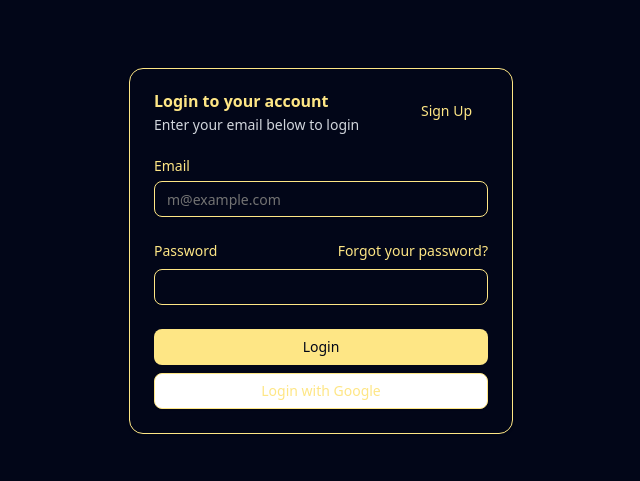
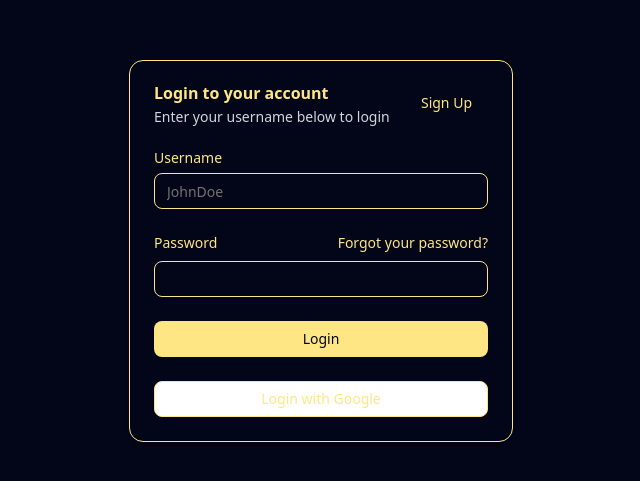
Before and after one commit to Annanyatiwary4/Forum_application, a React (Vite) app in the folder forumly_frontend/: page /login in a window 1280 px wide. Shown: the part 149-630 px from the top of the page, without its empty margins (319-959 px from the left). Built offline with nearby package versions, Linux system fonts and the light colour scheme.

Commit message:
working till user auth (#7)

```diff
--- a/forumly_frontend/package.json
+++ b/forumly_frontend/package.json
@@ -17,6 +17,7 @@
     "@radix-ui/react-slot": "^1.2.3",
     "@tabler/icons-react": "^3.35.0",
     "@tailwindcss/vite": "^4.1.13",
+    "axios": "^1.12.2",
     "class-variance-authority": "^0.7.1",
     "clsx": "^2.1.1",
     "date-fns": "^4.1.0",
--- a/forumly_frontend/src/Components/Signup.jsx
+++ b/forumly_frontend/src/Components/Signup.jsx
@@ -1,5 +1,6 @@
 "use client";
 
+import { useState } from "react";
 import { Button } from "@/components/ui/button";
 import {
   Card,
@@ -11,8 +12,49 @@ import {
 } from "@/components/ui/card";
 import { Input } from "@/components/ui/input";
 import { Label } from "@/components/ui/label";
+import { useNavigate } from "react-router-dom";
 
 export default function Signup() {
+  const [username, setUsername] = useState("");
+  const [email, setEmail] = useState("");
+  const [password, setPassword] = useState("");
+  const [loading, setLoading] = useState(false);
+  const [error, setError] = useState("");
+  const [success, setSuccess] = useState("");
+  const navigate = useNavigate();
+
+  const handleSubmit = async (e) => {
+    e.preventDefault();
+    setLoading(true);
+    setError("");
+    setSuccess("");
+
+    try {
+      const res = await fetch("http://localhost:8081/api/auth/signup", {
+        method: "POST",
+        headers: {
+          "Content-Type": "application/json",
+        },
+        credentials: 'include',
+        body: JSON.stringify({ username, email, password }),
+      });
+
+      const data = await res.json();
+
+      if (!res.ok) throw new Error(data.message || "Signup failed");
+
+      setSuccess("Account created successfully!");
+      setUsername("");
+      setEmail("");
+      setPassword("");
+      navigate("/dashboard"); // <-- client-side redirect
+    } catch (err) {
+      setError(err.message);
+    } finally {
+      setLoading(false);
+    }
+  };
+
   return (
     <div className="min-h-screen flex items-center justify-center bg-slate-950 px-4">
       <Card className="w-full max-w-sm bg-slate-950 text-white border-amber-200 border">
@@ -23,48 +65,69 @@ export default function Signup() {
           </CardDescription>
         </CardHeader>
         <CardContent>
-          <form>
-            <div className="flex flex-col gap-6">
+          <form onSubmit={handleSubmit} className="flex flex-col gap-6">
             {/* Name */}
             <div className="grid gap-2">
-                <Label htmlFor="name" className="text-amber-200">Name</Label>
+              <Label htmlFor="name" className="text-amber-200">
+                Name
+              </Label>
               <Input
                 id="name"
                 type="text"
                 placeholder="John Doe"
+                value={username}
+                onChange={(e) => setUsername(e.target.value)}
                 required
                 className="bg-slate-950 text-white border-amber-200 focus:border-amber-300"
               />
             </div>
+
             {/* Email */}
             <div className="grid gap-2">
-                <Label htmlFor="email" className="text-amber-200">Email</Label>
+              <Label htmlFor="email" className="text-amber-200">
+                Email
+              </Label>
               <Input
                 id="email"
                 type="email"
                 placeholder="m@example.com"
+                value={email}
+                onChange={(e) => setEmail(e.target.value)}
                 required
                 className="bg-slate-950 text-white border-amber-200 focus:border-amber-300"
               />
             </div>
+
             {/* Password */}
             <div className="grid gap-2">
-                <Label htmlFor="password" className="text-amber-200">Password</Label>
+              <Label htmlFor="password" className="text-amber-200">
+                Password
+              </Label>
               <Input
                 id="password"
                 type="password"
                 placeholder="••••••••"
+                value={password}
+                onChange={(e) => setPassword(e.target.value)}
                 required
                 className="bg-slate-950 text-white border-amber-200 focus:border-amber-300"
               />
             </div>
-            </div>
+
+            {error && <p className="text-red-500 text-sm">{error}</p>}
+            {success && <p className="text-green-500 text-sm">{success}</p>}
+
+            <Button
+              type="submit"
+              className="w-full bg-amber-200 text-slate-950 hover:bg-amber-300"
+              disabled={loading}
+            >
+              {loading ? "Signing up..." : "Sign Up"}
+            </Button>
           </form>
         </CardContent>
+
         <CardFooter className="flex-col gap-2">
-          <Button type="submit" className="w-full bg-amber-200 text-slate-950 hover:bg-amber-300">
-            Sign Up
-          </Button>
           <Button
             variant="outline"
             className="w-full border-amber-200 text-amber-200 hover:bg-amber-200 hover:text-slate-950"
@@ -73,7 +136,10 @@ export default function Signup() {
           </Button>
           <p className="text-sm text-gray-300 mt-2 text-center">
             Already have an account?{" "}
-                    <a href="/login" className="text-amber-200 hover:text-amber-300 underline">
+            <a
+              href="/login"
+              className="text-amber-200 hover:text-amber-300 underline"
+            >
               Login
             </a>
           </p>
--- a/forumly_frontend/src/Components/login.jsx
+++ b/forumly_frontend/src/Components/login.jsx
@@ -1,5 +1,7 @@
 "use client";
 
+import { useState } from "react";
+import { useNavigate, Link } from "react-router-dom";
 import { Button } from "@/components/ui/button";
 import {
   Card,
@@ -12,16 +14,52 @@ import {
 } from "@/components/ui/card";
 import { Input } from "@/components/ui/input";
 import { Label } from "@/components/ui/label";
-import { Link } from "react-router-dom";
 
 export default function Login() {
+  const [username, setUsername] = useState("");
+  const [password, setPassword] = useState("");
+  const [loading, setLoading] = useState(false);
+  const [error, setError] = useState("");
+  const navigate = useNavigate();
+
+  const handleSubmit = async (e) => {
+    e.preventDefault();
+    setLoading(true);
+    setError("");
+
+    try {
+      const res = await fetch("http://localhost:8081/api/auth/login", {
+        method: "POST",
+        headers: {
+          "Content-Type": "application/json",
+        },
+        credentials: "include",
+        body: JSON.stringify({ username, password }), // <-- send username
+      });
+
+      const data = await res.json();
+
+      if (!res.ok) throw new Error(data.message || "Login failed");
+
+      // Save token if needed
+      localStorage.setItem("token", data.token);
+
+      // Redirect to dashboard
+      navigate("/dashboard");
+    } catch (err) {
+      setError(err.message);
+    } finally {
+      setLoading(false);
+    }
+  };
+
   return (
     <div className="min-h-screen flex items-center justify-center bg-slate-950 px-4">
       <Card className="w-full max-w-sm bg-slate-950 text-white border-amber-200 border">
         <CardHeader>
           <CardTitle className="text-amber-200">Login to your account</CardTitle>
           <CardDescription className="text-gray-300">
-            Enter your email below to login
+            Enter your username below to login
           </CardDescription>
           <CardAction>
             <Button asChild variant="link" className="text-amber-200 hover:text-amber-300">
@@ -29,20 +67,23 @@ export default function Login() {
             </Button>
           </CardAction>
         </CardHeader>
+
         <CardContent>
-          <form>
-            <div className="flex flex-col gap-6">
-              {/* Email */}
+          <form onSubmit={handleSubmit} className="flex flex-col gap-6">
+            {/* Username */}
             <div className="grid gap-2">
-                <Label htmlFor="email" className="text-amber-200">Email</Label>
+              <Label htmlFor="username" className="text-amber-200">Username</Label>
               <Input
-                  id="email"
-                  type="email"
-                  placeholder="m@example.com"
+                id="username"
+                type="text"
+                placeholder="JohnDoe"
+                value={username}
+                onChange={(e) => setUsername(e.target.value)}
                 required
                 className="bg-slate-950 text-white border-amber-200 focus:border-amber-300"
               />
             </div>
+
             {/* Password */}
             <div className="grid gap-2">
               <div className="flex items-center">
@@ -57,20 +98,26 @@ export default function Login() {
               <Input
                 id="password"
                 type="password"
+                value={password}
+                onChange={(e) => setPassword(e.target.value)}
                 required
                 className="bg-slate-950 text-white border-amber-200 focus:border-amber-300"
               />
             </div>
-            </div>
+
+            {error && <p className="text-red-500 text-sm">{error}</p>}
+
+            <Button
+              type="submit"
+              className="w-full bg-amber-200 text-slate-950 hover:bg-amber-300"
+              disabled={loading}
+            >
+              {loading ? "Logging in..." : "Login"}
+            </Button>
           </form>
         </CardContent>
+
         <CardFooter className="flex-col gap-2">
-          <Button
-            type="submit"
-            className="w-full bg-amber-200 text-slate-950 hover:bg-amber-300 cursor-pointer"
-          >
-            Login
-          </Button>
           <Button
             variant="outline"
             className="w-full border-amber-200 text-amber-200 hover:bg-amber-200 hover:text-slate-950 cursor-pointer"
```
Also changed, not shown: 1 other file (tests, documents, lock files or other folders). Lines whose indentation alone changed are shown as unchanged.
